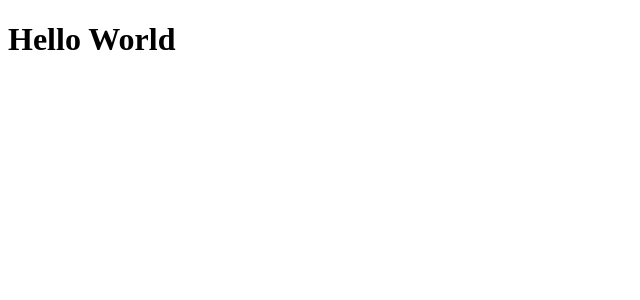
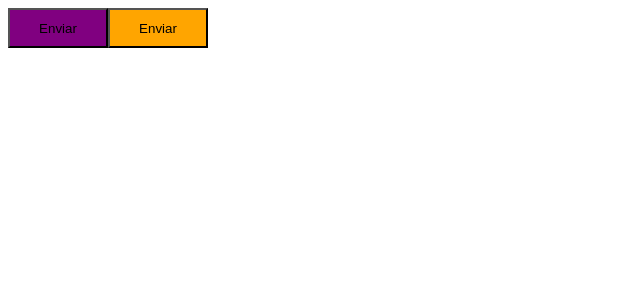
Before and after one commit to Pdro-marqss/ignite-timer, a React (Vite) app: page / in a window 1280 px wide. Shown: the top 300 px of the page, without its empty margins (0-640 px from the left). Built offline with nearby package versions, Linux system fonts and the light colour scheme.

Commit message:
[FEAT] Configurando Styled-Components e testando

```diff
--- a/package.json
+++ b/package.json
@@ -11,7 +11,8 @@
   },
   "dependencies": {
     "react": "^19.0.0",
-    "react-dom": "^19.0.0"
+    "react-dom": "^19.0.0",
+    "styled-components": "^6.1.17"
   },
   "devDependencies": {
     "@eslint/js": "^9.21.0",
--- a/src/App.tsx
+++ b/src/App.tsx
@@ -1,5 +1,11 @@
+import { Button } from "./components/Button/Button";
+
 export function App() {
   return (
-    <h1>Hello World</h1>
+    <>
+      <Button variant="primary" />
+      <Button variant="secondary" />
+    </>
+
   )
 }
--- /dev/null
+++ b/src/components/Button/Button.styles.ts
@@ -0,0 +1,21 @@
+import styled, { css } from "styled-components";
+
+export type ButtonVariant = 'primary' | 'secondary' | 'success' | 'danger';
+
+interface ButtonContainerProps {
+  variant: ButtonVariant;
+}
+
+const buttonVariants = {
+  primary: 'purple',
+  secondary: 'orange',
+  success: 'green',
+  danger: 'red'
+}
+
+export const ButtonContainer = styled.button<ButtonContainerProps>`
+   width: 100px;
+   height: 40px;
+
+   ${({ variant }) => css`background-color: ${buttonVariants[variant]}`}
+`
--- /dev/null
+++ b/src/components/Button/Button.tsx
@@ -0,0 +1,11 @@
+import { ButtonContainer, ButtonVariant } from "./Button.styles";
+
+interface ButtonProps {
+  variant?: ButtonVariant;
+}
+
+export function Button({ variant = 'primary' }: ButtonProps) {
+  return (
+    <ButtonContainer variant={variant}>Enviar</ButtonContainer>
+  );
+}
```
Also changed, not shown: 1 other file (tests, documents, lock files or other folders).
